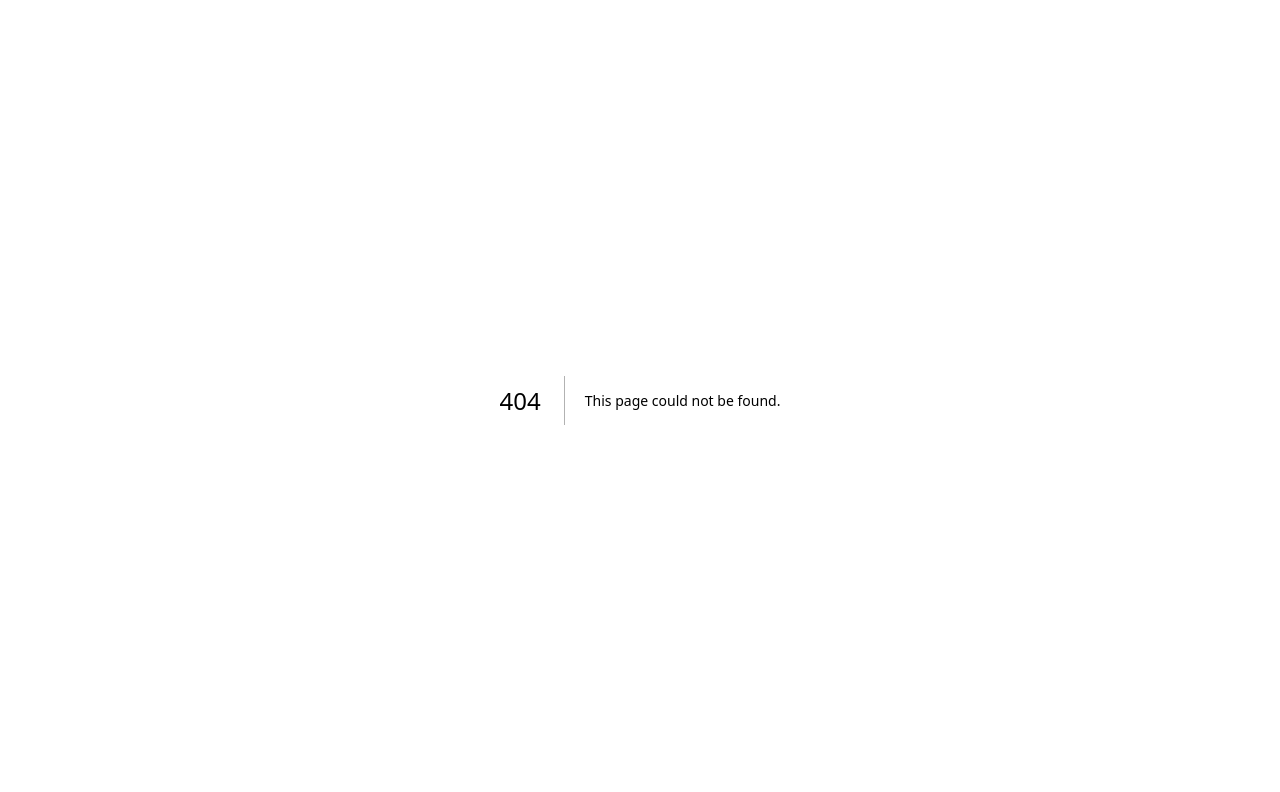
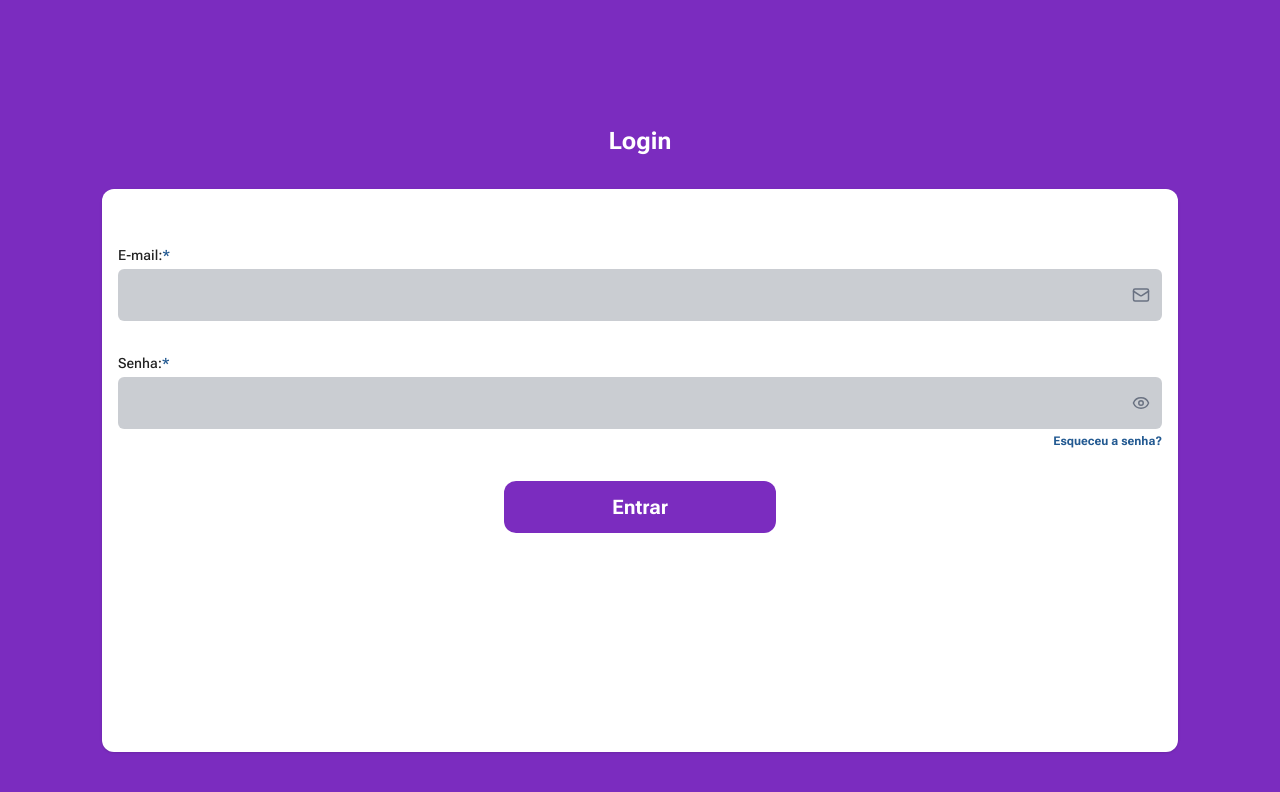
Before and after one commit to dig-ie/Login-Cadastro-React-Next-Atomic, a Next.js app: page /login in a window 1280 px wide. Before the commit this address had no page. Shown: the top 792 px of the page. Built offline with nearby package versions, Linux system fonts and the light colour scheme.

Commit message:
feat: login page e login template

```diff
--- /dev/null
+++ b/src/app/login/page.tsx
@@ -0,0 +1,11 @@
+"use client";
+import { LoginCard } from "../../components/organisms/LoginCard";
+import { AuthPageTemplate } from "../../components/templates/AuthPageTemplate";
+
+export default function Login() {
+  return (
+    <AuthPageTemplate title="Login">
+      <LoginCard className="h-full w-full" />
+    </AuthPageTemplate>
+  );
+}
--- /dev/null
+++ b/src/components/templates/AuthPageTemplate.tsx
@@ -0,0 +1,25 @@
+"use client";
+
+import { ReactNode } from "react";
+
+type AuthPageTemaplateProps = {
+  title: string;
+  children: ReactNode;
+};
+
+export function AuthPageTemplate({
+  title = "Log In",
+  children,
+}: AuthPageTemaplateProps) {
+  return (
+    <div className="h-screen grid grid-rows-[2fr_8fr] px-1 py-6 lg:px-24 lg:py-12">
+      <div className="flex items-end-safe justify-center">
+        <h1 className="text-white mb-8  text-2xl font-bold ">{title}</h1>
+      </div>
+
+      <div className="flex items-start justify-center h-full w-full">
+        {children}
+      </div>
+    </div>
+  );
+}
```
Also changed, not shown: 1 other file (tests, documents, lock files or other folders).
